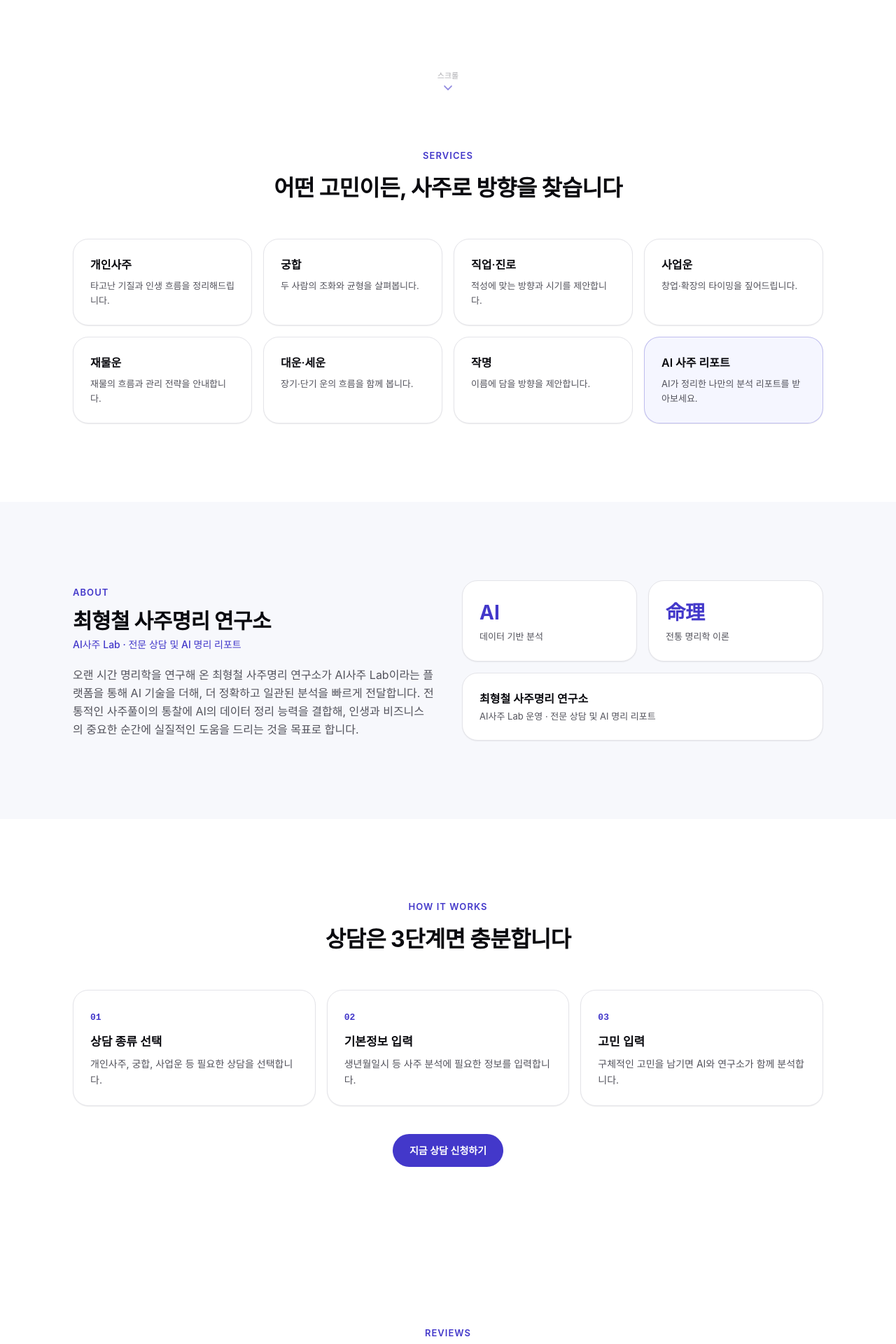
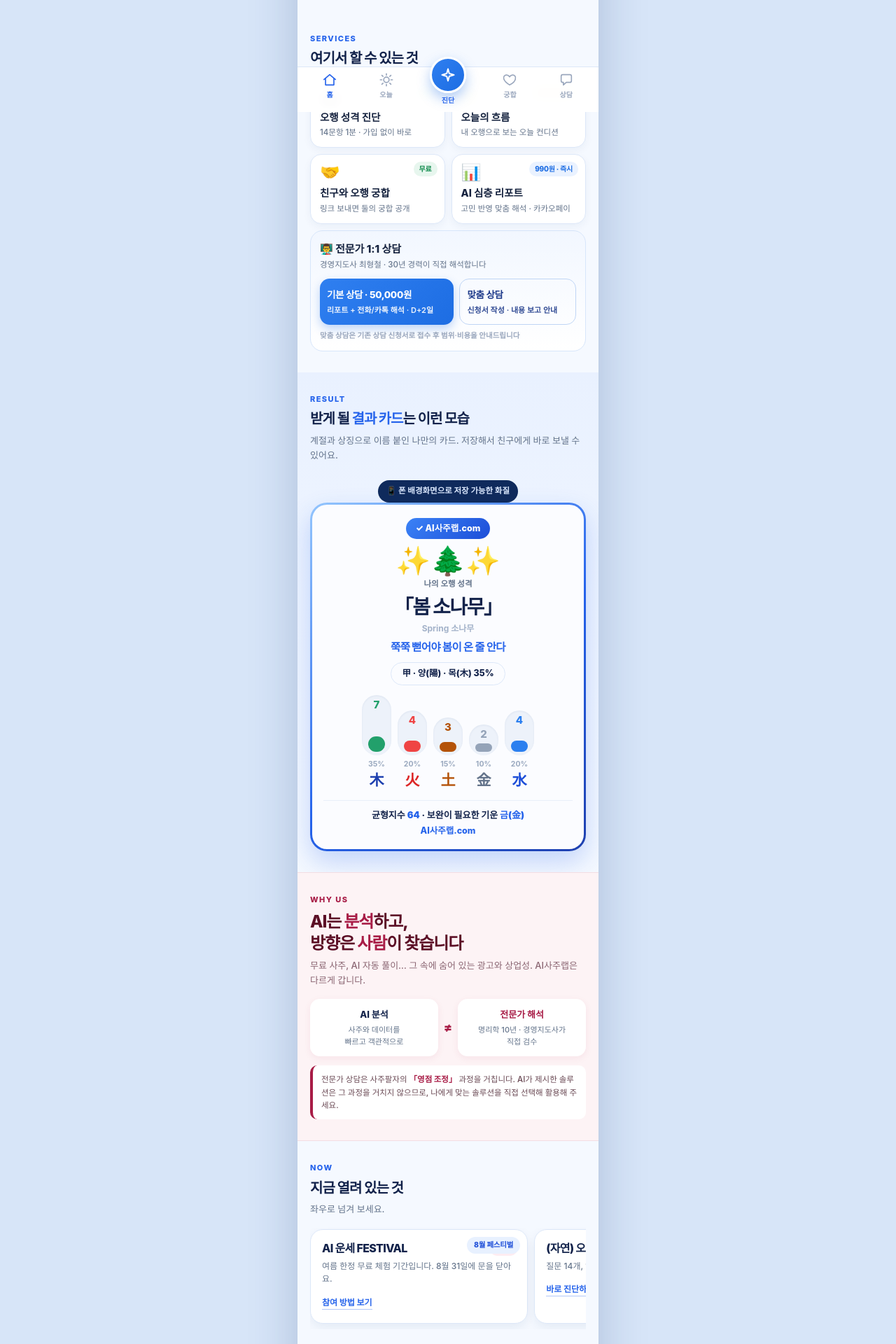
Before and after one commit to calvincheoi-gif/aisaju-landing, a Next.js app: page / in a window 1280 px wide. Shown: the part 640-2560 px from the top of the page at 70% size. Built offline with nearby package versions, Linux system fonts and the light colour scheme; no server answers; the database is empty; a web font is replaced by a local one.

Commit message:
Add files via upload

```diff
--- a/app/layout.tsx
+++ b/app/layout.tsx
@@ -53,7 +53,6 @@ export default function RootLayout({
       </head>
       <body className="font-sans">
         <LanguageProvider>{children}</LanguageProvider>
-        <script src="/august-event.js" defer></script>
         <script src="/card-sheets.js" defer></script>
         <script src="/visitor.js" defer></script>
       </body>
--- a/app/page.tsx
+++ b/app/page.tsx
@@ -1,28 +1,5 @@
-import Header from "@/components/Header";
-import Hero from "@/components/Hero";
-import ServiceMenu from "@/components/ServiceMenu";
-import About from "@/components/About";
-import ConsultGuide from "@/components/ConsultGuide";
-import Reviews from "@/components/Reviews";
-import Channels from "@/components/Channels";
-import Footer from "@/components/Footer";
-
-// 후기(리뷰) 섹션이 최신 데이터를 항상 반영하도록 정적 캐싱을 끕니다.
-export const dynamic = "force-dynamic";
+import HomeV6 from "@/components/HomeV6";
 
 export default function Home() {
-  return (
-    <>
-      <Header />
-      <main>
-        <Hero />
-        <ServiceMenu />
-        <About />
-        <ConsultGuide />
-        <Reviews />
-        <Channels />
-      </main>
-      <Footer />
-    </>
-  );
+  return <HomeV6 />;
 }
```
